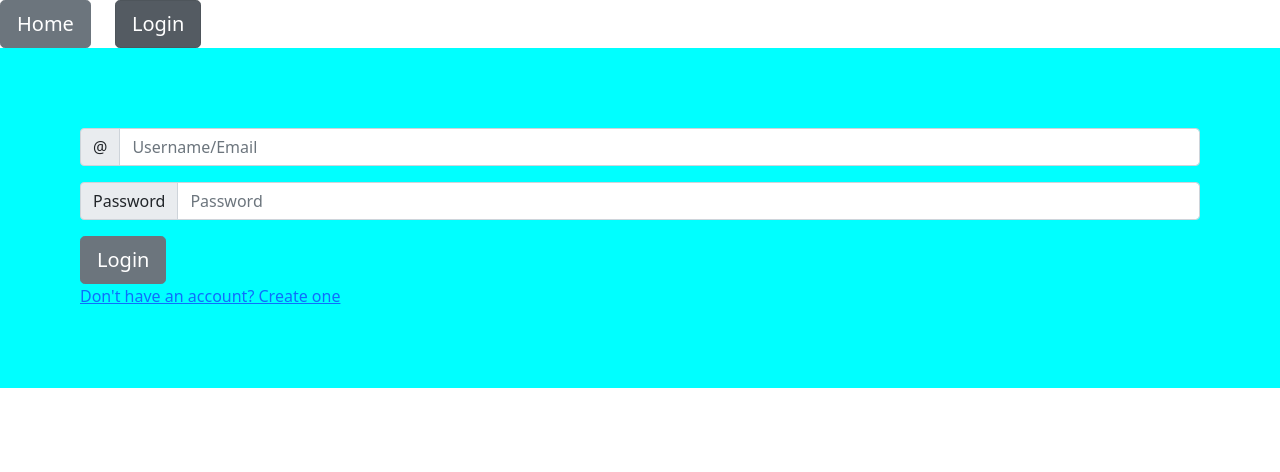
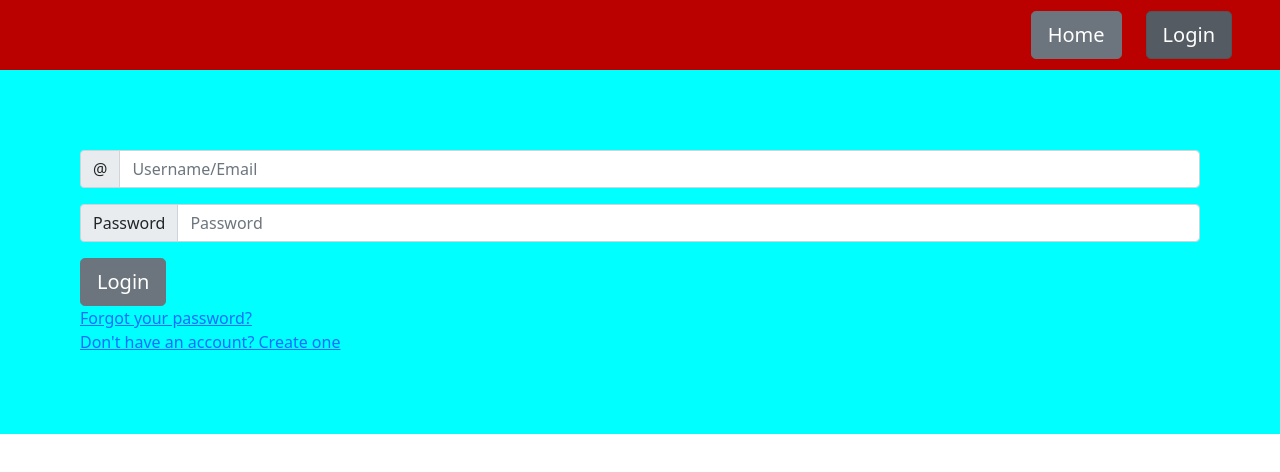
Before and after one commit to Momot1/momot-social, a React (Create React App) app in the folder client/: page /login in a window 1280 px wide. Shown: the top 472 px of the page. Built offline with nearby package versions, Linux system fonts and the light colour scheme; no server answers.

Commit message:
Added form on front end to reset password

```diff
--- a/client/src/components/App.js
+++ b/client/src/components/App.js
@@ -9,6 +9,8 @@ import Signup from "../features/user/Signup";
 import { useEffect } from "react";
 import { useDispatch } from "react-redux";
 import Logout from "../features/user/Logout";
+import "./css/app.css";
+import ForgotPassword from "../features/user/ForgotPassword";
 
 function App() {
   // const dispatch = useDispatch();
@@ -39,6 +41,9 @@ function App() {
         <Route path="/logout">
           <Logout />
         </Route>
+        <Route path="/forgot-password">
+          <ForgotPassword />
+        </Route>
         <Route exact path="/">
           <Home />
         </Route>
--- a/client/src/components/Navbar.js
+++ b/client/src/components/Navbar.js
@@ -27,7 +27,7 @@ function Navbar() {
   }
 
   return (
-    <div className="nav">
+    <div className="nav" id="nav-bar">
       <NavLink exact to="/" className="nav-link btn btn-secondary btn-lg me-4 nav-link">
         Home
       </NavLink>
--- a/client/src/components/css/navbar.css
+++ b/client/src/components/css/navbar.css
@@ -5,3 +5,10 @@
 .nav-link:hover {
     color: rgb(0, 255, 0);
 }
+
+#nav-bar{
+    display: flex;
+    justify-content: end;
+    padding: 0.7rem 1.5rem;
+    background-color:rgb(187, 0, 0);
+}
--- /dev/null
+++ b/client/src/features/user/ForgotPassword.js
@@ -0,0 +1,23 @@
+import React, { useState } from "react";
+
+function ForgotPassword() {
+  const [email, setEmail] = useState("");
+
+  function onPasswordReset(e) {
+    e.preventDefault();
+  }
+
+  return (
+    <div>
+      <form id="forgot-password-form" onSubmit={onPasswordReset}>
+        <div className="input-group mb-3">
+          <span className="input-group-text">Please enter your email address: </span>
+          <input className="form-control" value={email} onChange={(e) => setEmail(e.target.value)}></input>
+        </div>
+        <button type="submit">Send</button>
+      </form>
+    </div>
+  );
+}
+
+export default ForgotPassword;
--- a/client/src/features/user/Login.js
+++ b/client/src/features/user/Login.js
@@ -86,6 +86,8 @@ function Login() {
           Login
         </button>
         <br />
+        <Link to="/forgot-password">Forgot your password?</Link>
+        <br />
         <Link to="/signup">Don't have an account? Create one</Link>
       </form>
       {errors.error ? <div className="alert alert-danger form-font-size mx-auto">{errors.error}</div> : null}
--- a/client/src/features/user/Signup.js
+++ b/client/src/features/user/Signup.js
@@ -26,6 +26,16 @@ function Signup() {
 
   function handleSignup(e) {
     e.preventDefault();
+
+    const form = e.target;
+
+    if (form.checkValidity() === false) {
+      e.stopPropagation();
+    }
+
+    form.classList.add("was-validated");
+
+    if (form.checkValidity() === true) {
       fetch("/signup", {
         method: "POST",
         headers: { "Content-Type": "application/json" },
@@ -41,6 +51,7 @@ function Signup() {
         }
       });
     }
+  }
 
   console.log(errors);
 
@@ -53,7 +64,7 @@ function Signup() {
   return (
     <div id="signup-div">
       {user ? <Redirect to="/" /> : null}
-      <form onSubmit={handleSignup} autoComplete="disabled">
+      <form onSubmit={handleSignup} autoComplete="disabled" className="needs-validation" noValidate>
         <div className="input-group mb-3">
           <span className="input-group-text" aria-label="first_name">
             First Name
@@ -66,6 +77,7 @@ function Signup() {
             type="text"
             className="form-control"
             aria-describedby="first_name"
+            required
           />
         </div>
         <div className="input-group mb-3">
@@ -80,6 +92,7 @@ function Signup() {
             type="text"
             className="form-control"
             aria-describedby="last_name"
+            required
           />
         </div>
         <div className="input-group mb-3">
@@ -107,6 +120,7 @@ function Signup() {
             type="email"
             className="form-control"
             aria-describedby="email"
+            required
           />
         </div>
         <div className="input-group mb-3">
@@ -121,6 +135,7 @@ function Signup() {
             type="text"
             className="form-control"
             aria-describedby="username"
+            required
           />
         </div>
         <div className="input-group mb-3">
@@ -135,6 +150,7 @@ function Signup() {
             type="password"
             className="form-control"
             aria-describedby="password"
+            required
           />
         </div>
         <div className="input-group mb-3">
@@ -149,6 +165,7 @@ function Signup() {
             type="password"
             className="form-control"
             aria-describedby="password_confirmation"
+            required
           />
         </div>
         <button type="submit" className="btn btn-lg btn-secondary">
```
Also changed, not shown: client/src/components/css/app.css (added). Lines whose indentation alone changed are shown as unchanged.
